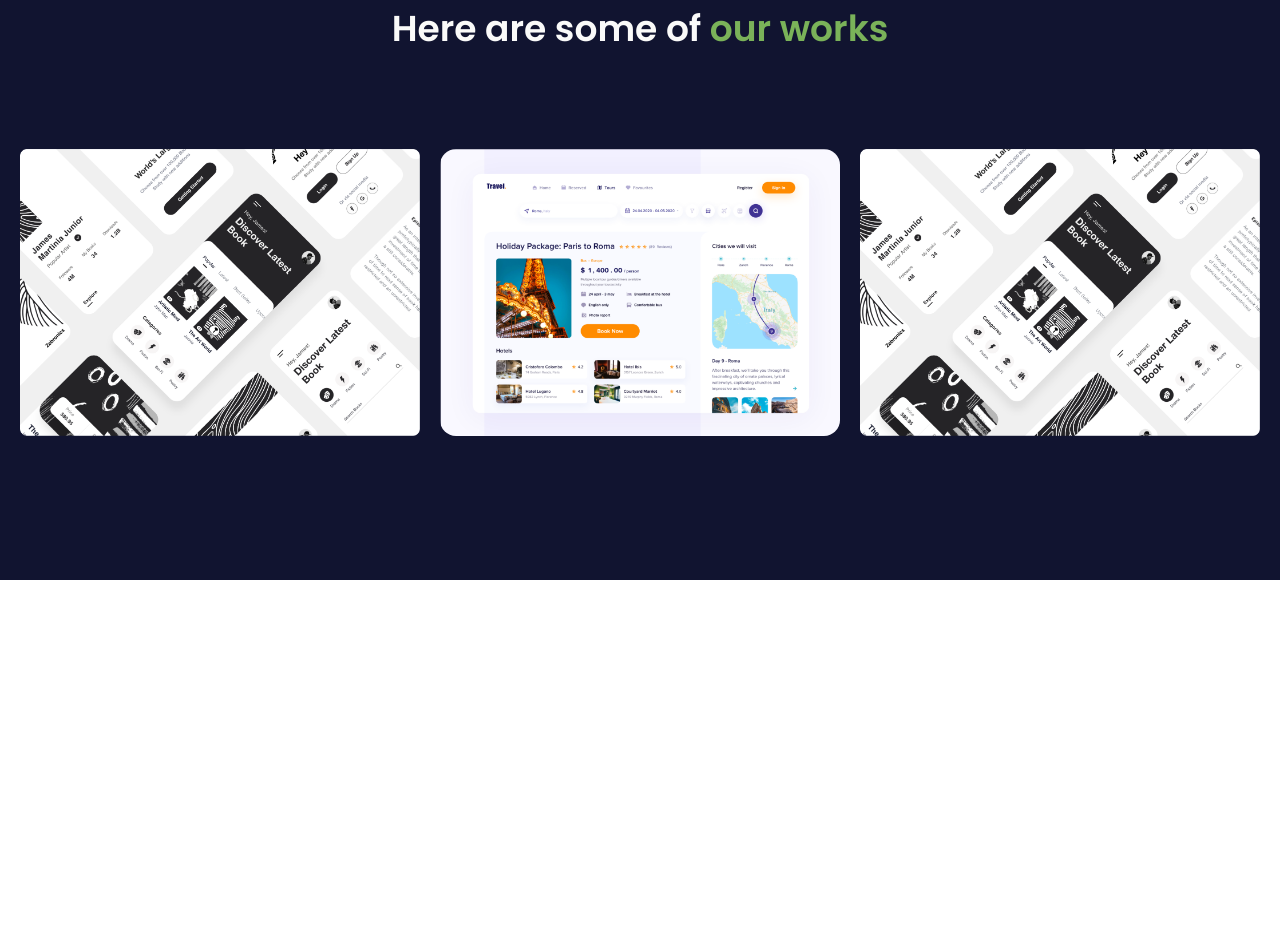
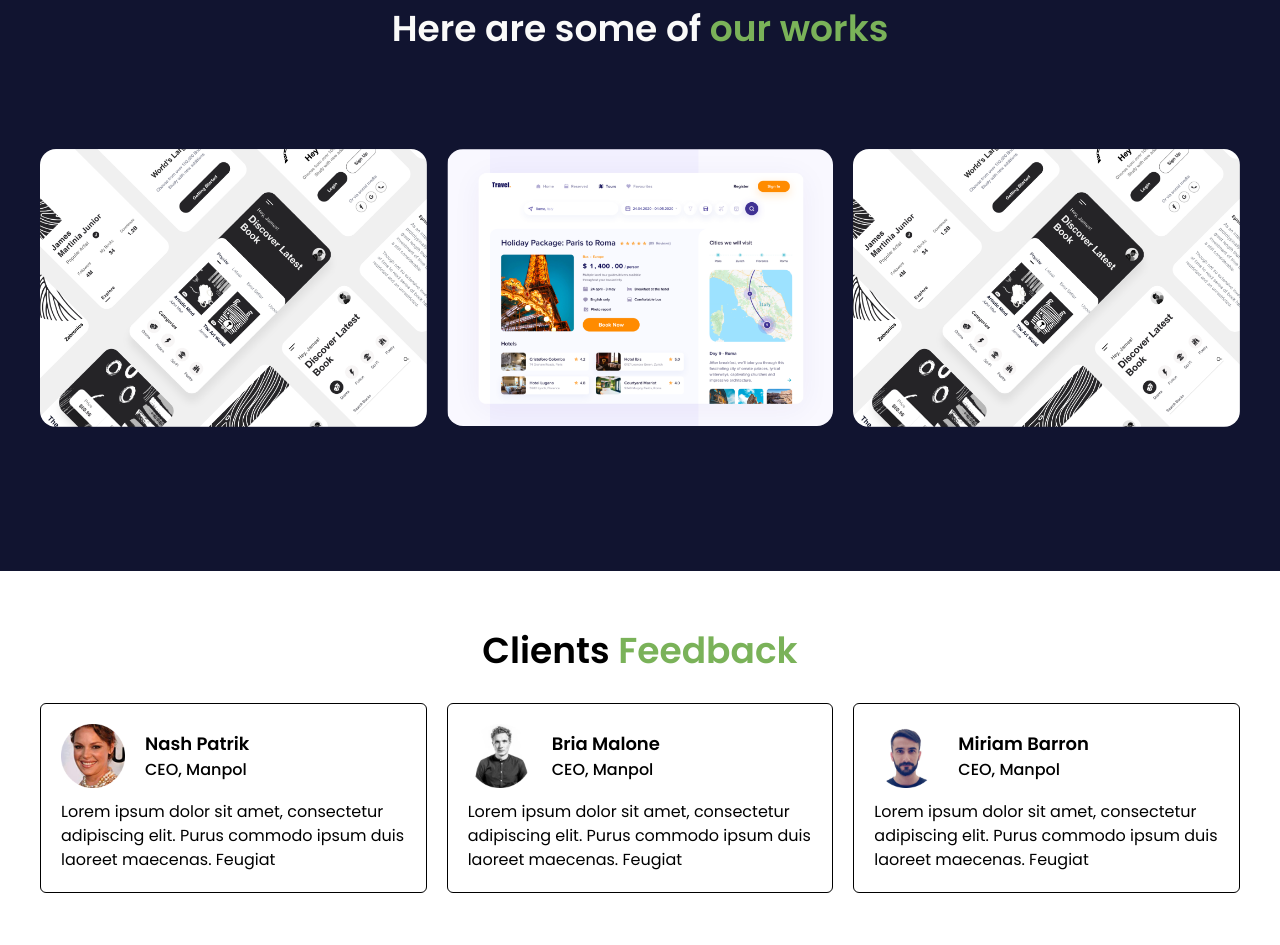
Before and after one commit to shohayabt/creative_agency, a website built with Vite: page index.html in a window 1280 px wide. Shown: the part 1347-2292 px from the top of the page. Before the commit the page ends 1927 px from the top, so only its background shows below. Built offline with nearby package versions, Linux system fonts and the light colour scheme.

Commit message:
FEEDBACK SECTION CREATED WITH RESPONSIVE FOR ALL DEVICE

```diff
--- a/index.html
+++ b/index.html
@@ -3,7 +3,12 @@
   <head>
     <meta charset="UTF-8" />
     <meta name="viewport" content="width=device-width, initial-scale=1.0" />
-    <title>Creative Agency</title>
+    <title>CREATIVE AGENCY</title>
+    <link
+      rel="shortcut icon"
+      href="./images/creativity.png"
+      type="image/x-icon"
+    />
     <link rel="stylesheet" href="output/output.css" />
     <link rel="preconnect" href="https://fonts.googleapis.com" />
     <link rel="preconnect" href="https://fonts.gstatic.com" crossorigin />
@@ -133,7 +138,7 @@
     </section>
     <!-- SERVICE SECTION END HERE -->
     <!-- WORK SECTION START FORM HERE -->
-    <section class="py-16 px-5 bg-black">
+    <section class="py-16 px-10 bg-black">
       <div class="info w-full text-center py-5">
         <h2 class="text-3xl font-semibold sm:text-4xl text-white">
           Here are some of <span class="text-green">our works</span>
@@ -152,6 +157,68 @@
       </div>
     </section>
     <!-- WORK SECTION END HERE -->
+    <!-- FEEDBACK SECTION START FORM HERE -->
+    <section class="p-10">
+      <div class="info w-full text-center py-5">
+        <h2 class="text-3xl font-semibold sm:text-4xl">
+          Clients <span class="text-green">Feedback</span>
+        </h2>
+      </div>
+      <div class="md:grid md:grid-cols-3 md:gap-x-5">
+        <div class="border p-5 rounded-md my-3">
+          <div class="flex items-center mb-3">
+            <img
+              class="w-16 mr-5"
+              src="./images/Ellipse 90.png"
+              alt="profile"
+            />
+            <div>
+              <h4 class="font-semibold text-lg">Nash Patrik</h4>
+              <span class="text-base font-medium">CEO, Manpol</span>
+            </div>
+          </div>
+          <p>
+            Lorem ipsum dolor sit amet, consectetur adipiscing elit. Purus
+            commodo ipsum duis laoreet maecenas. Feugiat
+          </p>
+        </div>
+        <div class="border p-5 rounded-md my-3">
+          <div class="flex items-center mb-3">
+            <img
+              class="w-16 mr-5"
+              src="./images/Ellipse 92.png"
+              alt="profile"
+            />
+            <div>
+              <h4 class="font-semibold text-lg">Bria Malone</h4>
+              <span class="text-base font-medium">CEO, Manpol</span>
+            </div>
+          </div>
+          <p>
+            Lorem ipsum dolor sit amet, consectetur adipiscing elit. Purus
+            commodo ipsum duis laoreet maecenas. Feugiat
+          </p>
+        </div>
+        <div class="border p-5 rounded-md my-3">
+          <div class="flex items-center mb-3">
+            <img
+              class="w-16 mr-5"
+              src="./images/Ellipse 91.png"
+              alt="profile"
+            />
+            <div>
+              <h4 class="font-semibold text-lg">Miriam Barron</h4>
+              <span class="text-base font-medium">CEO, Manpol</span>
+            </div>
+          </div>
+          <p>
+            Lorem ipsum dolor sit amet, consectetur adipiscing elit. Purus
+            commodo ipsum duis laoreet maecenas. Feugiat
+          </p>
+        </div>
+      </div>
+    </section>
+    <!-- FEEDBACK SECTIONE END HERE -->
     <script>
       const menuBar = document.getElementById("menu");
       menuBar.addEventListener("click", function () {
```
Also changed, not shown: images/Ellipse 90.png (added), images/Ellipse 91.png (added), images/Ellipse 92.png (added), images/creativity.png (added), output/output.css.
